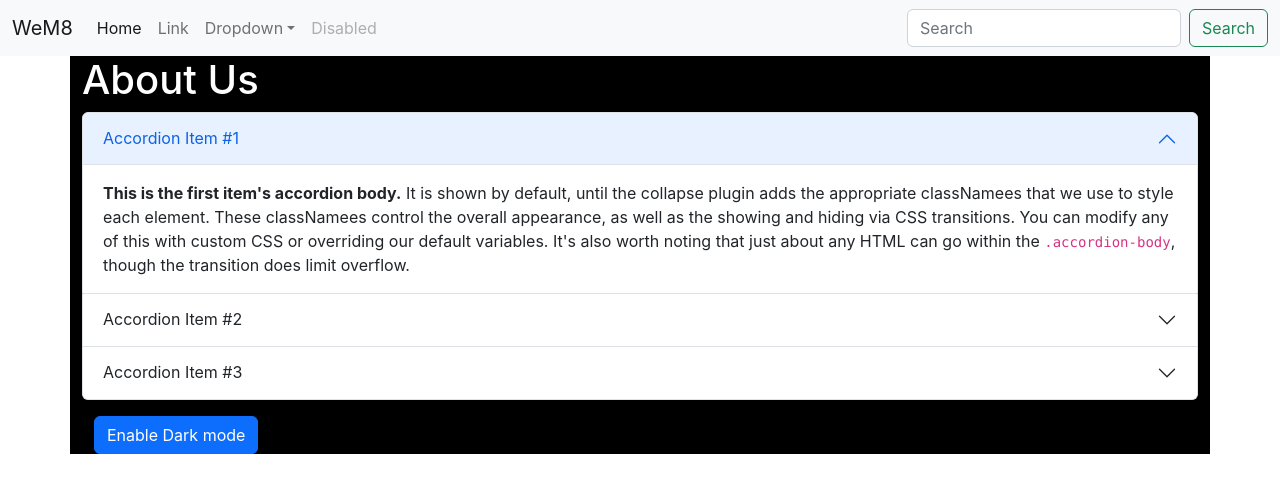
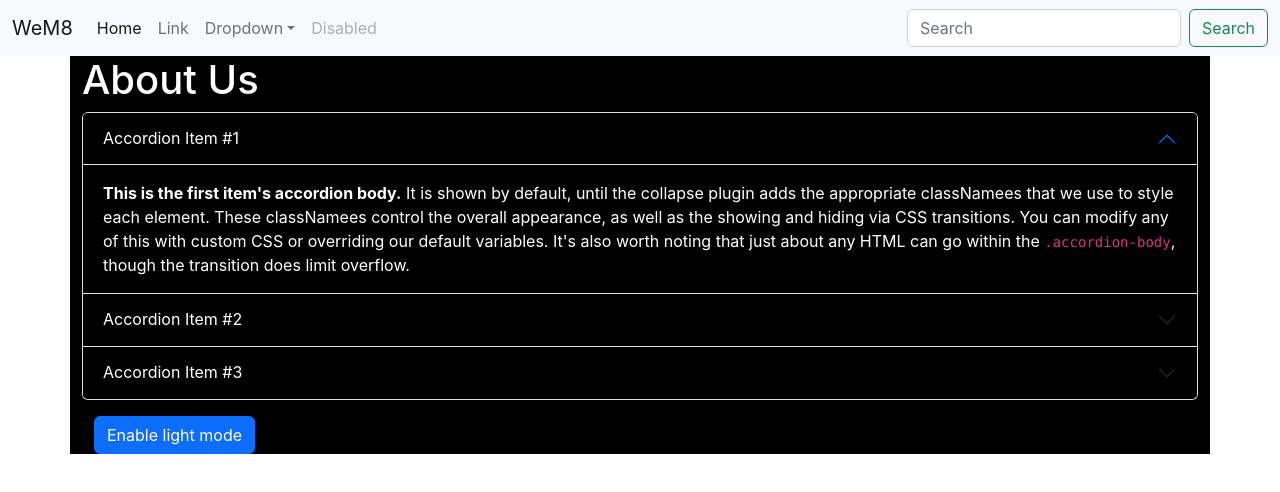
Before and after one commit to konregon/Web-Application-with-Raact, a React (Create React App) app in the folder Namaste/namaste/: page / in a window 1280 px wide. Shown: the top 492 px of the page. Built offline with nearby package versions, Linux system fonts and the light colour scheme.

Commit message:
finishing simple Dark mode
enabling button, where it can control mode change

```diff
--- a/Namaste/namaste/src/components/About.js
+++ b/Namaste/namaste/src/components/About.js
@@ -1,10 +1,32 @@
-import React from 'react'
+import React, { useState } from 'react';
 
 export default function About() {
 
-        let myStyle={
-            color : 'white',
-            background : 'black'
+    const [myStyle, setMyStyle] = useState(
+        {
+            color: 'white',
+            background: 'black'
+        }
+    );
+
+    const [btnText, setBtnText] = useState("Enable light mode")
+
+    const toggleMode = ()=> {
+        if(myStyle.color == 'white'){
+            setMyStyle({
+                color: 'black',
+                background: 'white'
+            })
+
+            setBtnText("Enable dark mode")
+        }
+        else{
+            setMyStyle({
+                color: 'white',
+                background: 'black'
+            })
+            setBtnText("Enable light mode")
+        }
     }
 
     return (
@@ -12,9 +34,9 @@
             <div className="container" style={myStyle}>
                 <h1>About Us</h1>
                 <div className="accordion" id="accordionExample">
-  <div className="accordion-item">
+                    <div className="accordion-item" style={myStyle}>
                         <h2 className="accordion-header" id="headingOne">
-      <button className="accordion-button" type="button" data-bs-toggle="collapse" data-bs-target="#collapseOne" aria-expanded="true" aria-controls="collapseOne">
+                            <button style={myStyle} className="accordion-button" type="button" data-bs-toggle="collapse" data-bs-target="#collapseOne" aria-expanded="true" aria-controls="collapseOne">
                                 Accordion Item #1
                             </button>
                         </h2>
@@ -24,9 +46,9 @@
                             </div>
                         </div>
                     </div>
-  <div className="accordion-item">
+                    <div className="accordion-item" style={myStyle}>
                         <h2 className="accordion-header" id="headingTwo">
-      <button className="accordion-button collapsed" type="button" data-bs-toggle="collapse" data-bs-target="#collapseTwo" aria-expanded="false" aria-controls="collapseTwo">
+                            <button style={myStyle} className="accordion-button collapsed" type="button" data-bs-toggle="collapse" data-bs-target="#collapseTwo" aria-expanded="false" aria-controls="collapseTwo">
                                 Accordion Item #2
                             </button>
                         </h2>
@@ -36,9 +58,9 @@
                             </div>
                         </div>
                     </div>
-  <div className="accordion-item">
+                    <div className="accordion-item" style={myStyle}>
                         <h2 className="accordion-header" id="headingThree">
-      <button className="accordion-button collapsed" type="button" data-bs-toggle="collapse" data-bs-target="#collapseThree" aria-expanded="false" aria-controls="collapseThree">
+                            <button style={myStyle} className="accordion-button collapsed" type="button" data-bs-toggle="collapse" data-bs-target="#collapseThree" aria-expanded="false" aria-controls="collapseThree">
                                 Accordion Item #3
                             </button>
                         </h2>
@@ -50,7 +72,7 @@
                     </div>
                 </div>
                 <div className="container my-3">
-<button type="button" class="btn btn-primary">Enable Dark mode</button>
+                    <button onClick={toggleMode} type="button" class="btn btn-primary">{btnText}</button>
                 </div>
             </div>
         </>
```
Lines whose indentation alone changed are shown as unchanged.
